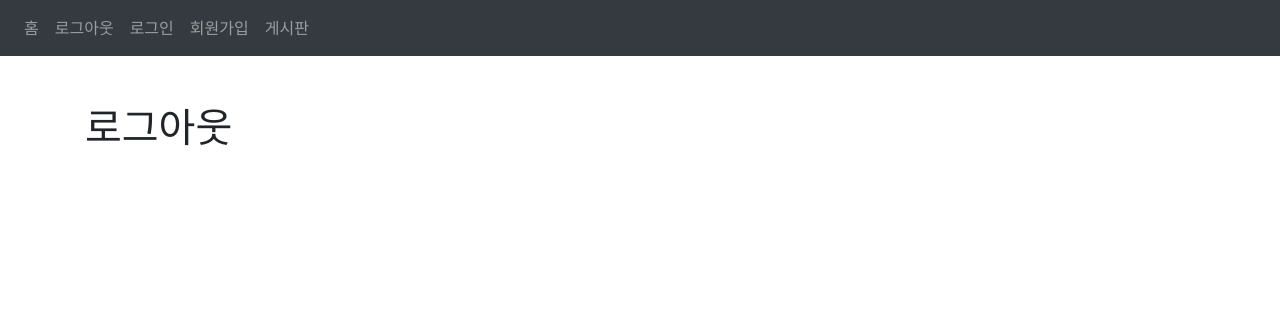
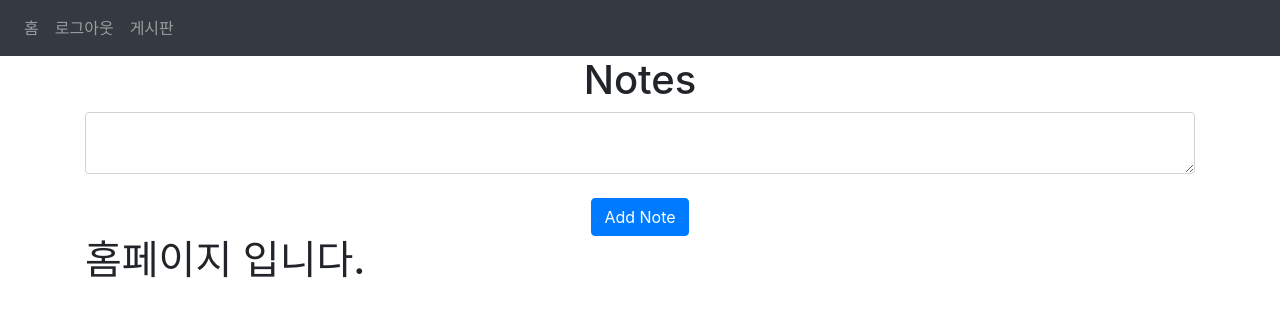
Before and after one commit to hyu-nani/webSite, a Flask app: page /logout in a window 1280 px wide. Shown: the top 317 px of the page. Run offline with Flask 2, Linux system fonts and the light colour scheme; some libraries are stand-ins or nearby versions.

Commit message:
영상 내용 확인

```diff
--- a/website/auth.py
+++ b/website/auth.py
@@ -1,21 +1,42 @@
 
-import re
-from flask import Blueprint, render_template, request
+from flask import Blueprint, render_template, request, flash, redirect, url_for
+from .models import User
+from werkzeug.security import generate_password_hash, check_password_hash
+from . import db
+from flask_login import login_user, login_required, logout_user, current_user
+
 
 auth = Blueprint('auth', __name__)
 
-
+#로그인
 @auth.route('/login', methods=['GET', 'POST'])
 def login():
-    data = request.form
-    print(data)
-    return render_template("login.html", boolean=True)
+    if request.method == 'POST':
+        email = request.form.get('email')
+        password = request.form.get('password')
+
+        user = User.query.filter_by(email=email).first()
+        if user:
+            if check_password_hash(user.password, password):
+                flash('로그인 되었습니다.', category='success')
+                login_user(user, remember=True)
+                return redirect(url_for('views.home'))#홈페이지 이동
+            else:
+                flash('비밀번호가 일치하지 않습니다.', category='error')
+        else:
+            flash('회원정보가 일치하지 않습니다.', category='error')
+
+    return render_template("login.html", user=current_user)
 
 
+#로그아웃
 @auth.route('/logout')
+#@login_required #로그아웃 시 로그인 요청
 def logout():
-    return render_template("logout.html")
+    logout_user()
+    return render_template("home.html", user=current_user)
 
+#회원가입
 @auth.route('/sign-up', methods=['GET', 'POST'])
 def sign_up():
     if request.method == 'POST':
@@ -23,5 +44,30 @@ def sign_up():
         name = request.form.get('name')
         password1 = request.form.get('password1')
         password2 = request.form.get('password2')
-        address = request.form.get('address')
-    return render_template("sign_up.html")
+
+        user = User.query.filter_by(email=email).first()
+        if user:
+            flash('이미 가입한 정보입니다.', category='error')
+        elif len(email) == 0 or len(name) == 0 or len(password1) == 0:
+            flash('필수입력란(*)을 기입해주세요.', category='error')
+        elif len(email) < 4:
+            flash('이메일은 4글자 이상 입력해주세요.', category='error')
+        elif len(name) < 2:
+            flash('이름은 한글자 이상 입력해주세요.', category='error')
+        elif len(password1) < 8:
+            flash('비밀번호는 8자리 이상 입력해주세요.', category='error')
+        elif password1 != password2:
+            flash('비밀번호와 비밀번호 확인이 일치하지 않습니다.', category='error')
+        else:
+            new_user = User(email=email, name=name, password=generate_password_hash(password1, method='sha256'))
+            db.session.add(new_user)
+            db.session.commit()
+            login_user(user, remember=True)
+            flash('가입을 환영합니다.', category='success')
+            return redirect(url_for('views.home'))#홈페이지 이동
+
+    return render_template("sign_up.html", user=current_user)
+
+@auth.route('/bulletinBoard')
+def bulletinBoard():
+    return render_template("bulletinBoard.html", user=current_user)
--- a/website/static/index.js
+++ b/website/static/index.js
@@ -0,0 +1,8 @@
+function deleteNote(noteId) {
+    fetch('/delete-note', {
+        method: 'POST',
+        body: JSON.stringify({ noteId: noteId }),
+    }).than((_res) => {
+        window.localtion.href = "/";
+    });
+}
--- a/website/templates/base.html
+++ b/website/templates/base.html
@@ -29,14 +29,42 @@
         </button>
         <div class="collapse navbar-collapse" id="navbar">
             <div class="navbar-nav">
+                {% if user.is_authernticated %}
                 <a class="nav-item nav-link" id="home" href="/">홈</a>
-                <a class="nav-item nav-link" id="logout" href="/logout">로그아웃</a>
                 <a class="nav-item nav-link" id="login" href="/login">로그인</a>
                 <a class="nav-item nav-link" id="signUp" href="/sign-up">회원가입</a>
                 <a class="nav-item nav-link" id="buletinBoard" href="/bulletinBoard">게시판</a>
+                {% else %}
+                <a class="nav-item nav-link" id="home" href="/">홈</a>
+                <a class="nav-item nav-link" id="logout" href="/logout">로그아웃</a>
+                <a class="nav-item nav-link" id="buletinBoard" href="/bulletinBoard">게시판</a>
+                {% endif %}
             </div>
         </div>
     </nav>
+
+    {% with messages = get_flashed_messages(with_categories=true) %}
+        {% if messages %}
+            {% for category, message in messages %}
+                {% if category == 'error' %}
+                <div class="alert alert-danger alter-dismissable fade show" role="alert">
+                    {{ message }}
+                    <button type="button" class="close" data-dismiss="alert">
+                        <span aria-hidden="ture">&times;</span>
+                    </button>
+                </div>
+                {% else %}
+                <div class="alert alert-success alter-dismissable fade show" role="alert">
+                    {{ message }}
+                    <button type="button" class="close" data-dismiss="alert">
+                        <span aria-hidden="ture">&times;</span>
+                    </button>
+                </div>
+                {% endif %}
+            {% endfor %}
+        {% endif %}
+    {% endwith %}
+
     <div class="container">
         {% block content %} contents {% endblock %}
     </div>
--- /dev/null
+++ b/website/templates/bulletinBoard.html
@@ -0,0 +1,5 @@
+{% extends "base.html" %}
+{% block title %}Bulletin board{% endblock %}
+{% block content %}
+<h1> 게시판 </h1></h1>
+{% endblock %}
--- a/website/templates/home.html
+++ b/website/templates/home.html
@@ -1,5 +1,23 @@
 {% extends "base.html" %}
 {% block title %}Home{% endblock %}
 {% block content %}
-<h1>홈페이지 입니다. [누나 바보]</h1>
+<h1 align="center">Notes</h1>
+<ul class="list-group list-group-flush" id="notes">
+    {% for note in user.notes %}
+        <li class="list-group-item">
+            {{ note.data }}
+            <button type="button" class="close" onClick="deleteNote({{ note.id }})">
+                <span aria-hidden="true">&times;</span>
+            </button>
+        </li>
+    {% endfor %}
+</ul>
+<form method="POST">
+    <textarea name="note" id="note" class="form-control"></textarea>
+    <br />
+    <div align="center">
+        <button type="submit" class="btn btn-primary">Add Note</button>
+    </div>
+</form>
+<h1>홈페이지 입니다. </h1>
 {% endblock %}
--- a/website/templates/logout.html
+++ /dev/null
@@ -1,5 +0,0 @@
-{% extends "base.html" %}
-{% block title %}logout{% endblock %}
-{% block content %}
-<h1><br>로그아웃</h1>
-{% endblock %}
```
Also changed, not shown: website/__init__.py (+27 -0 lines), website/models.py (+22 -0 lines), website/templates/sign_up.html (+5 -5 lines), website/views.py (+30 -3 lines), website/database.db (added).
